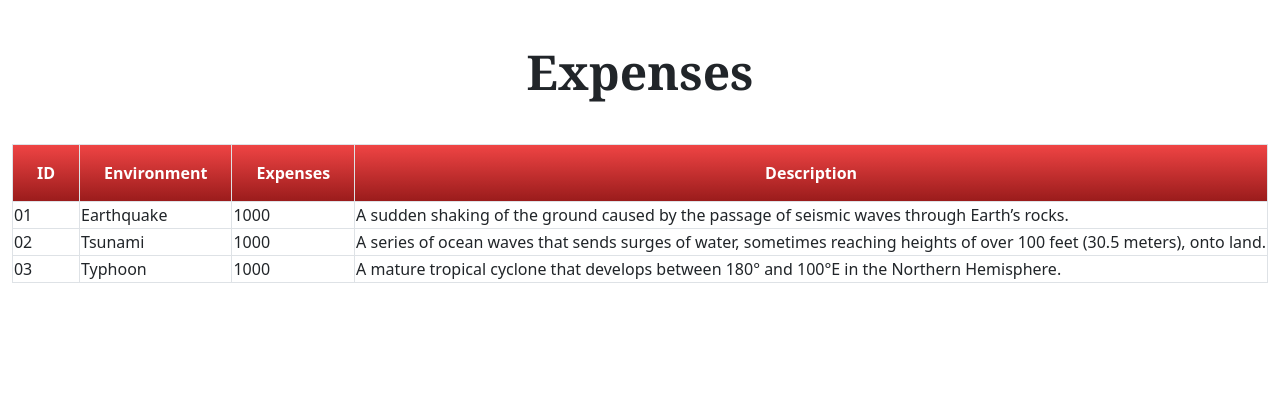
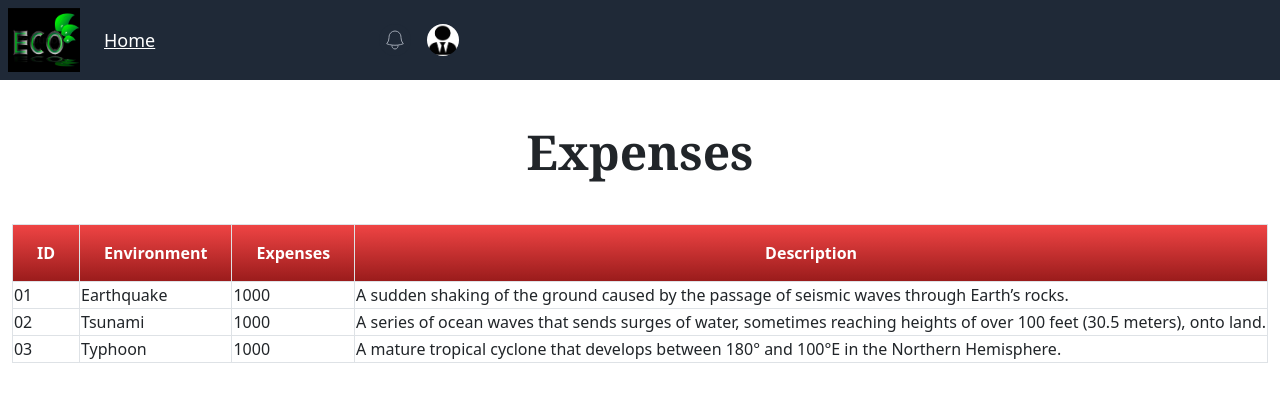
Before and after one commit to splitscale/REEMS_frontend, a Next.js app: page /expense in a window 1280 px wide. Shown: the top 402 px of the page. Built offline with nearby package versions, Linux system fonts and the light colour scheme; no server answers; sample sign-in values are in the browser's storage.

Commit message:
added navbar, signout

```diff
--- /dev/null
+++ b/components/Profile.tsx
@@ -0,0 +1,8 @@
+export default function Profile() {
+
+  return (
+    <a href="/home" className="block px-4 py-2 text-sm text-gray-700" role="menuitem" id="user-menu-item-0">
+      Your Profile
+    </a>
+  )
+}
--- /dev/null
+++ b/components/SignOut.tsx
@@ -0,0 +1,17 @@
+import { useRouter } from "next/router"
+import { useAuth } from "../context/AuthContext"
+
+export default function SignOut() {
+  const { user, logout } = useAuth()
+  console.log(user)
+  const router = useRouter()
+
+  return (
+    <a className="block py-2 text-sm text-gray-700 underline" role="menuitem" id="user-menu-item-2" onClick={() => {
+      logout()
+      router.push('/login')
+    }}>
+      Sign Out
+    </a>
+  )
+}
--- a/components/navBar.tsx
+++ b/components/navBar.tsx
@@ -1,7 +1,56 @@
+import Link from "next/link";
+import { useState } from "react";
+import { Nav } from "react-bootstrap";
+import SignOut from "./SignOut";
+import Profile from "./Profile";
 
 export default function NavBar() {
+  const [isOpen, setIsOpen] = useState(false);
+
+  const handleProfileClick = () => {
+    setIsOpen(!isOpen);
+  };
   return (
     <>
+      <Nav className="bg-gray-800 flex justify-between">
+        <div className="relative flex h-20 items-center justify-between">
+
+          <div className="flex justify-start">
+            <img className="w-20 h-16 pl-2" src="sample.jpg" alt="Logo" />
+            <Link href="/home" className="text-white rounded-md pl-6 my-auto text-lg font-medium" aria-current="page"> Home </Link>
+          </div>
+
+          <div className="flex justify-end pl-56">
+            <div className="flex items-center ml-auto">
+              <button type="button" className="rounded-full bg-gray-800 p-1 text-gray-400 hover:text-white focus:outline-none focus:ring-2 focus:ring-white focus:ring-offset-2 focus:ring-offset-gray-800">
+                <svg className="h-6 w-6" fill="none" stroke="currentColor">
+                  <path d="M14.857 17.082a23.848 23.848 0 005.454-1.31A8.967 8.967 0 0118 9.75v-.7V9A6 6 0 006 9v.75a8.967 8.967 0 01-2.312 6.022c1.733.64 3.56 1.085 5.455 1.31m5.714 0a24.255 24.255 0 01-5.714 0m5.714 0a3 3 0 11-5.714 0" />
+                </svg>
+              </button>
+
+              <div className="relative mx-3 mr-4">
+                <button
+                  type="button"
+                  className="flex rounded-full bg-gray-800 text-sm focus:outline-none focus:ring-2 focus:ring-white focus:ring-offset-2 focus:ring-offset-gray-800"
+                  id="user-menu-button"
+                  aria-expanded={isOpen}
+                  aria-haspopup="true"
+                  onClick={handleProfileClick}
+                >
+                  <img className="h-8 w-8 rounded-full" src="user-icon.png" alt="User-img" />
+                </button>
+
+                {isOpen && (
+                  <div className="text-center absolute right-0 z-10 mt-2 w-48 origin-top-right rounded-md bg-white py-1 shadow-lg ring-1 ring-black ring-opacity-5 focus:outline-none" role="menu" aria-orientation="vertical">
+                    <Profile/>
+                    <SignOut />
+                  </div>
+                )}
+              </div>
+            </div>
+          </div>
+        </div>
+      </Nav>
     </>
   );
 }
--- a/pages/energyConsumption.tsx
+++ b/pages/energyConsumption.tsx
@@ -1,6 +1,9 @@
+import NavBar from "../components/Navbar";
+
 export default function energyConsumption() {
   return (
     <>
+      <NavBar/>
       <div className="mt-5 font-serif text-center text-5xl fw-bold">
         Energy Consumption
       </div>
--- a/pages/environmentalHazard.tsx
+++ b/pages/environmentalHazard.tsx
@@ -1,6 +1,9 @@
+import NavBar from "../components/Navbar";
+
 export default function EnvironmentalHazard() {
   return (
     <>
+      <NavBar/>
       <div className="mt-5 font-serif text-center text-5xl fw-bold">
         Environmental Hazard
       </div>
--- a/pages/expense.tsx
+++ b/pages/expense.tsx
@@ -1,6 +1,9 @@
+import NavBar from "../components/Navbar";
+
 export default function Expense() {
   return (
     <>
+      <NavBar/>
       <div className="mt-5 font-serif text-center text-5xl fw-bold">
         Expenses
       </div>
--- a/pages/home.tsx
+++ b/pages/home.tsx
@@ -1,13 +1,9 @@
 import Head from 'next/head';
 import Link from 'next/dist/client/link';
-import { useAuth } from '../context/AuthContext';
-import { useRouter } from 'next/router';
+import NavBar from '../components/Navbar';
 
 
 export default function Home() {
-  const { user, logout } = useAuth()
-  const router = useRouter()
-
   return (
     <div>
       <Head>
@@ -15,6 +11,8 @@ export default function Home() {
         <meta name="description" content="Generated by create next app" />
         <link rel="icon" href="/main-logo.png" />
       </Head>
+
+      <NavBar/>
 
       <div className="text-center mt-2">
         <Link href="/energyConsumption"> Energy Consumption </Link>
@@ -31,13 +29,6 @@ export default function Home() {
       <div className="text-center mt-2">
         <Link href="/tenantInformation"> Tenant Information </Link>
       </div>
-
-      <div className="text-center mt-2" onClick={() => {
-        logout()
-        router.push('/login')
-      }}>
-        Logout
-      </div>
     </div>
   );
 };
--- a/pages/tenantInformation.tsx
+++ b/pages/tenantInformation.tsx
@@ -1,6 +1,9 @@
+import NavBar from "../components/Navbar";
+
 export default function Expense() {
   return (
     <>
+      <NavBar/>
       <div className="mt-12 font-serif text-center text-5xl fw-bold">
         Tenant Information
       </div>
```
Also changed, not shown: components/logoutButton.tsx (deleted, +0 -17 lines), public/sample.jpg (added).
